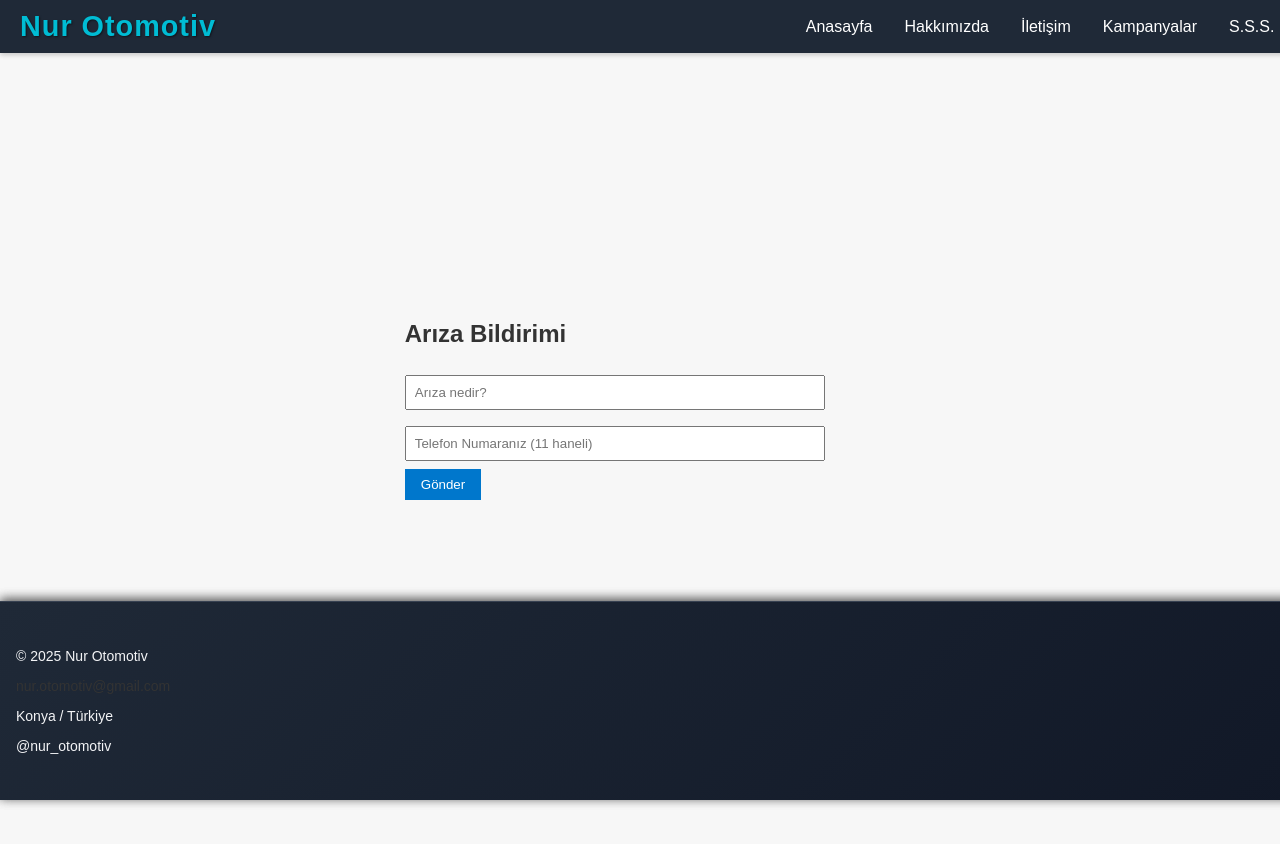
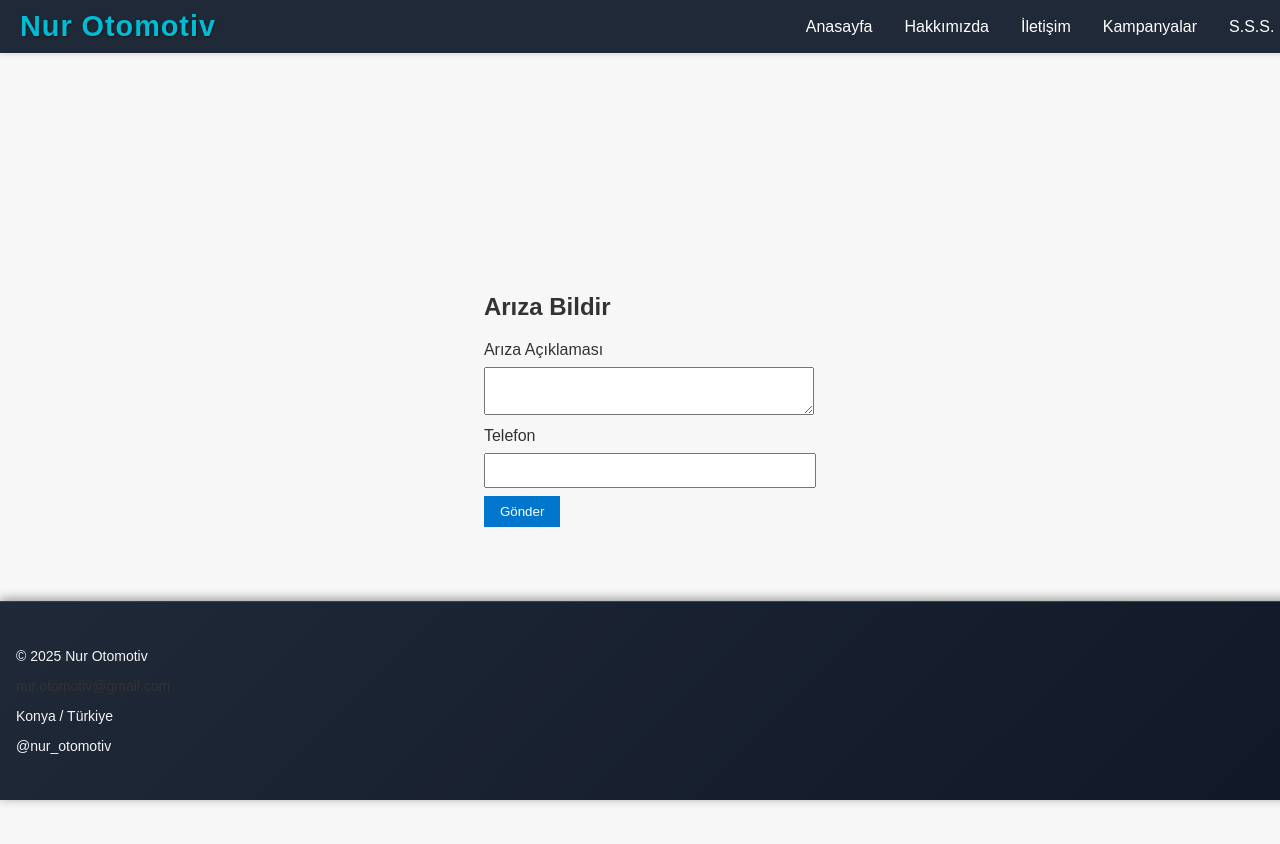
Before and after one commit to AyseNur739/nurotomotiv, a React (Vite) app: page / in a window 1280 px wide. Shown: the top 844 px of the page. Built offline with nearby package versions, Linux system fonts and the light colour scheme.

Commit message:
mongodb bağlandı

```diff
--- a/package.json
+++ b/package.json
@@ -12,6 +12,7 @@
   "dependencies": {
     "cors": "^2.8.5",
     "express": "^5.1.0",
+    "mongoose": "^8.16.2",
     "mysql": "^2.18.1",
     "mysql2": "^3.14.1",
     "react": "^19.1.0",
--- a/src/pages/AnaSayfa.jsx
+++ b/src/pages/AnaSayfa.jsx
@@ -1,73 +1,66 @@
 import React, { useState } from 'react';
-import { toast } from 'react-toastify'; // Toast mesajları için
-import 'react-toastify/dist/ReactToastify.css'; // Gerekli CSS
-import Navbar from "../components/Navbar";
-import Footer from "../components/Footer";
+import { toast } from 'react-toastify';
 
 export default function AnaSayfa() {
-    // State'ler
     const [ariza, setAriza] = useState('');
     const [telefon, setTelefon] = useState('');
 
-    // Form gönderimi
-    const handleSubmit = (e) => {
+    const handleSubmit = async (e) => {
         e.preventDefault();
 
-        // Telefon numarası kontrolü
-        if (!/^\d{11}$/.test(telefon)) {
-            toast.error('❌ Lütfen geçerli bir 11 haneli telefon numarası girin.');
+        if (!ariza || !telefon) {
+            toast.warning("Lütfen tüm alanları doldurun.");
             return;
         }
 
-        // Başarı mesajı
-        toast.success(`✅ Arızanızı aldık! En kısa sürede dönüş yapacağız.\n📞 ${telefon}\n🔧 ${ariza}`);
+        try {
+            const response = await fetch("http://localhost:5000/ariza-bildirim", {
+                method: "POST",
+                headers: { "Content-Type": "application/json" },
+                body: JSON.stringify({ ariza, telefon }),
+            });
 
-        // Formu sıfırla
-        setAriza('');
-        setTelefon('');
+            const data = await response.json();
+            if (response.ok) {
+                toast.success(data.message);
+                setAriza('');
+                setTelefon('');
+            } else {
+                toast.error(data.message);
+            }
+        } catch (error) {
+            toast.error("Sunucuya bağlanılamadı.");
+            console.error(error);
+        }
     };
 
     return (
-        <>
-            <Navbar />
-            <section className="text-center mt-12 px-4">
-                <h2 className="text-3xl font-bold text-gray-800 mb-6">Arıza Bildirimi</h2>
-
-                <form onSubmit={handleSubmit} className="flex flex-col items-center gap-5 max-w-md mx-auto bg-white p-6 rounded-xl shadow-lg">
-
-                    {/* Arıza metni */}
-                    <input
-                        type="text"
-                        placeholder="Arıza nedir?"
+        <div className="p-4 max-w-md mx-auto">
+            <h2 className="text-xl font-bold mb-4">Arıza Bildir</h2>
+            <form onSubmit={handleSubmit}>
+                <div className="mb-3">
+                    <label className="block mb-1">Arıza Açıklaması</label>
+                    <textarea
+                        className="w-full border p-2"
                         value={ariza}
                         onChange={(e) => setAriza(e.target.value)}
                         required
-                        className="border border-gray-300 p-3 rounded-lg w-full focus:outline-none focus:ring-2 focus:ring-blue-400 transition"
                     />
-
-                    {/* Telefon numarası */}
+                </div>
+                <div className="mb-3">
+                    <label className="block mb-1">Telefon</label>
                     <input
-                        type="tel"
-                        placeholder="Telefon Numaranız (11 haneli)"
+                        type="text"
+                        className="w-full border p-2"
                         value={telefon}
                         onChange={(e) => setTelefon(e.target.value)}
-                        maxLength="11"
                         required
-                        className="border border-gray-300 p-3 rounded-lg w-full focus:outline-none focus:ring-2 focus:ring-blue-400 transition"
                     />
-
-                    {/* Gönder butonu */}
-                    <button
-                        type="submit"
-                        className="bg-blue-600 text-white font-semibold px-8 py-3 rounded-lg hover:bg-blue-500 transition-colors duration-300 shadow-md"
-                    >
-                        Gönder
-                    </button>
-                </form>
-            </section>
-
-            {/* Toast mesajlarını gösterecek alan */}
-            <Footer />
-        </>
+                </div>
+                <button type="submit" className="bg-blue-600 text-white px-4 py-2 rounded">
+                    Gönder
+                </button>
+            </form>
+        </div>
     );
 }
```
Also changed, not shown: index.js (+45 -45 lines), 1 other file (tests, documents, lock files or other folders).
